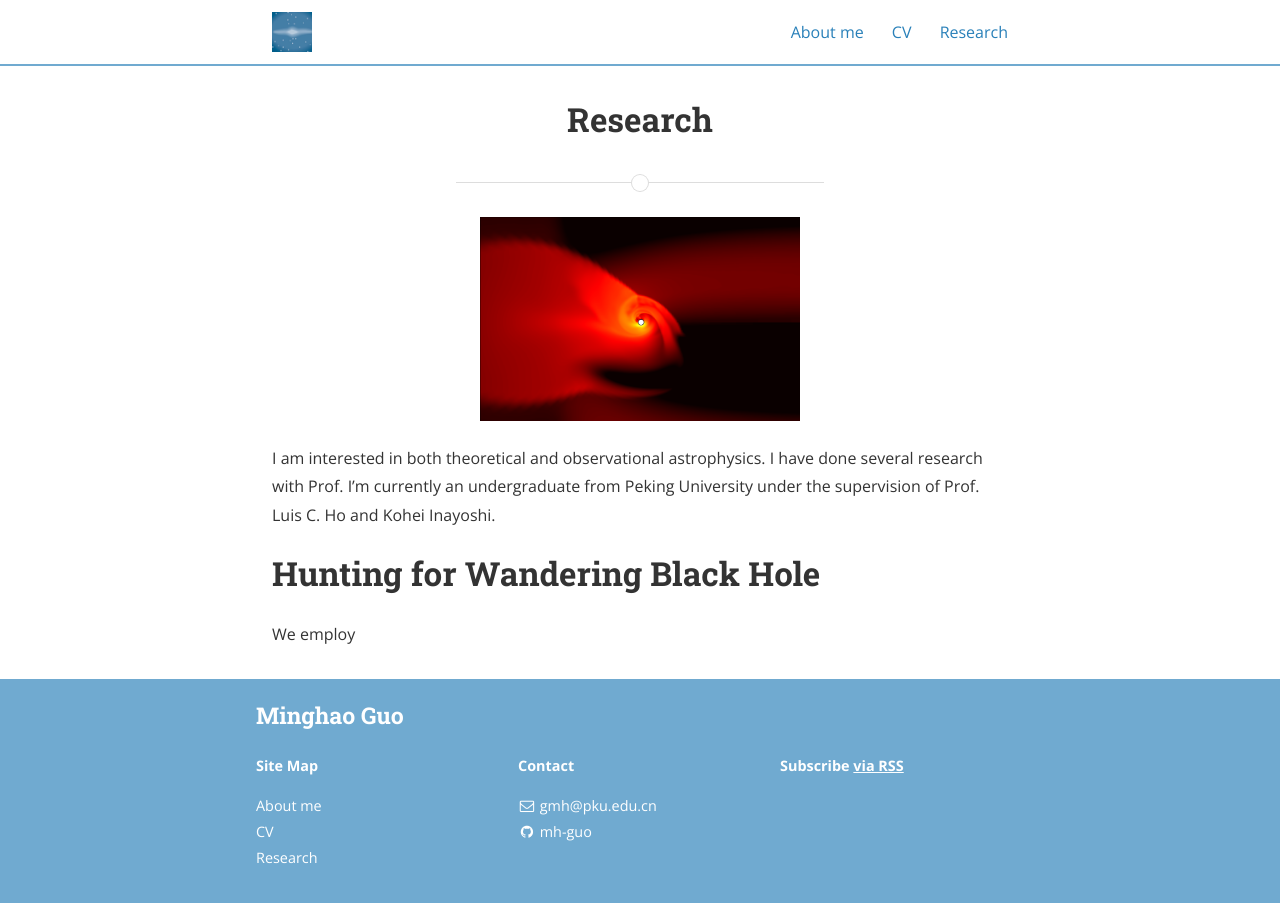
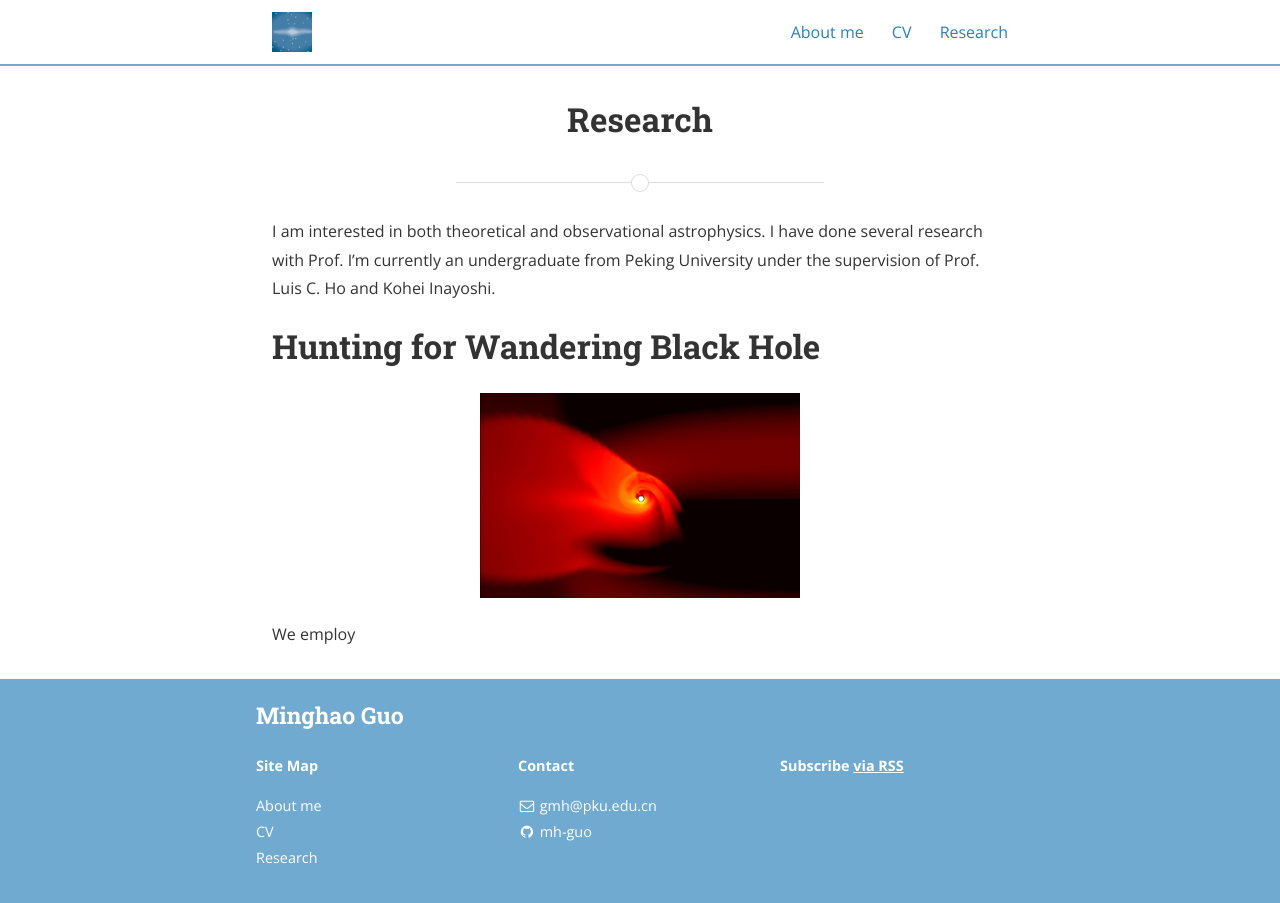
Before and after one commit to mh-guo/mh-guo-slate.github.io, a Jekyll site: the page built from research.md, in a window 1280 px wide. Built offline with Jekyll 4.4.1, drawn with Linux system fonts in a browser that asks for light colours; nearby versions of some CDN libraries.

Commit message:
Update research.md

```diff
--- a/research.md
+++ b/research.md
@@ -5,11 +5,11 @@
 main_nav: true
 ---
 
-![alt text]({{ site.baseurl }}/assets/wandering_BH.png "Profile Picture"){:.profile}
-
 I am interested in both theoretical and observational astrophysics. I have done several research with Prof.
 I'm currently an undergraduate from Peking University under the supervision of Prof. Luis C. Ho and Kohei Inayoshi.
 
 <h1> Hunting for Wandering Black Hole </h1>
 
+![alt text]({{ site.baseurl }}/assets/wandering_BH.png "Profile Picture"){:.profile}
+
 We employ
```
